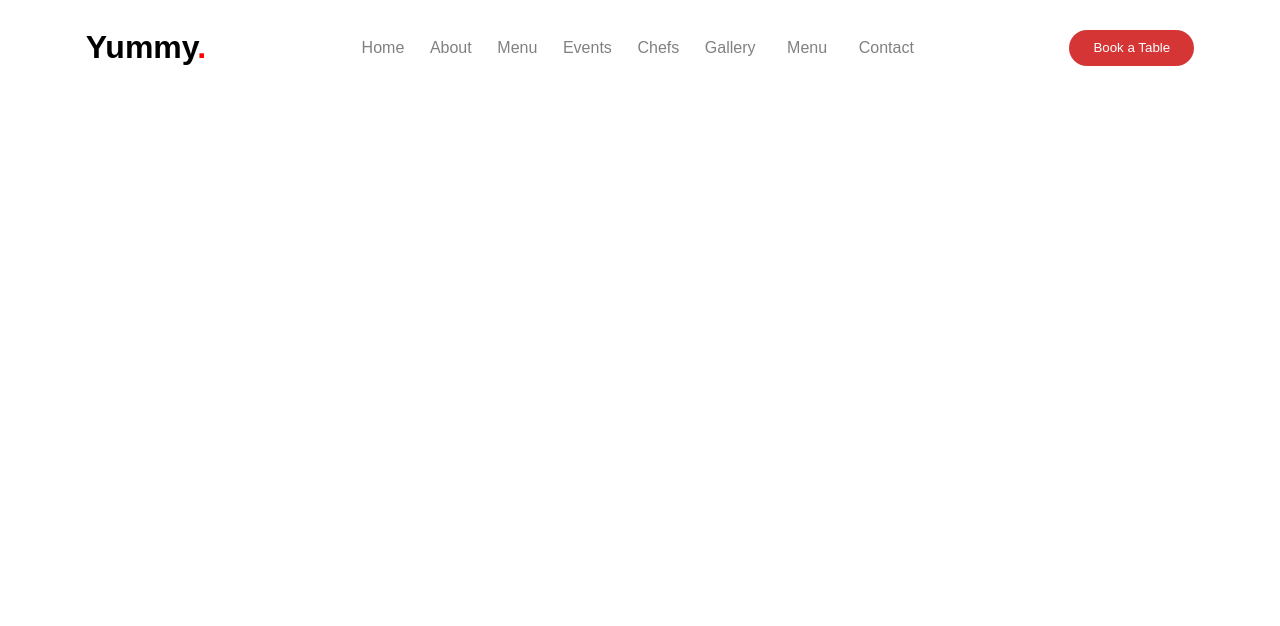
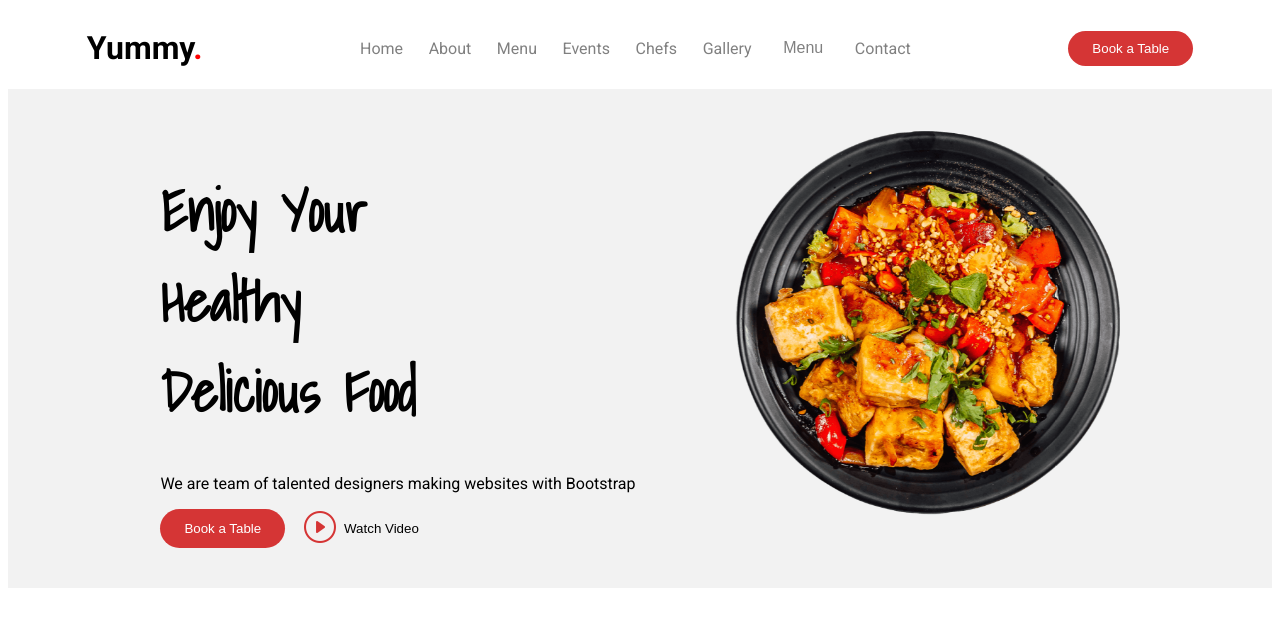
Before and after one commit to AmineElwafi/Amine_ELWAFI_finalproject_dom, a website: page index.html in a window 1280 px wide. Drawn offline with nearby package versions, Linux system fonts and the light colour scheme.

Commit message:
hero section

```diff
--- a/index.html
+++ b/index.html
@@ -10,6 +10,7 @@
     <link
         href="https://fonts.googleapis.com/css2?family=Roboto:ital,wght@0,100..900;1,100..900&family=Shadows+Into+Light&display=swap"
         rel="stylesheet">
+    <link rel="stylesheet" href="./node_modules/bootstrap-icons/font/bootstrap-icons.css">
     <title>Document</title>
 </head>
 
@@ -38,6 +39,18 @@
         </div>
         <button class="book-button">Book a Table</button>
     </header>
+    <div class="hero-sec">
+        <div class="hero-txt">
+            <h1 class="handwritten">Enjoy Your Healthy
+                Delicious Food</h1>
+            <p>We are team of talented designers making websites with Bootstrap</p>
+            <div class="hero-btns">
+                <button class="book-button">Book a Table</button>
+                    <button class="watch-vid-btn"><span class="watch-icon"><i class="bi bi-play-circle"></i></span> Watch Video</button>
+            </div>
+        </div>
+        <img class="floating-img" src="./public/images/menu/menu-item-1.png" alt="">
+    </div>
     <script src="./public/js/app.js"></script>
 </body>
 
--- /dev/null
+++ b/package.json
@@ -0,0 +1,5 @@
+{
+  "dependencies": {
+    "bootstrap-icons": "^1.13.1"
+  }
+}
--- a/public/css/app.css
+++ b/public/css/app.css
@@ -1,5 +1,5 @@
 body {
-    font-family: Arial, Helvetica, sans-serif
+    font-family: 'Roboto', sans-serif;
 }
 
 header {
@@ -108,3 +108,58 @@ h1>span {
 .dropdown:hover .dropbtn {
     color: #3d3d3d;
 }
+
+.hero-sec {
+    display: flex;
+    justify-content: space-around;
+    align-items: center;
+    background-color: #f2f2f2;
+    padding: 5vh 8vw;
+}
+
+.handwritten {
+    font-family: 'Shadows Into Light', cursive;
+    font-size: 3.5rem;
+    width: 20vw;
+}
+
+.watch-vid-btn {
+    background-color: transparent;
+    border: none;
+    display: flex;
+    align-items: center;
+    gap: 1vh;
+    cursor: pointer;
+}
+
+.watch-vid-btn:hover{
+    color: #d53535;
+    transition: 0.3s;
+}
+
+.watch-icon {
+    font-size: 2rem;
+    color: #d53535;
+}
+
+.hero-btns {
+    display: flex;
+    gap: 1vw;
+}
+
+.floating-img {
+    width: 30vw;
+    animation: float 3s ease-in-out infinite;
+}
+
+@keyframes float {
+    0% {
+        transform: translateY(0);
+    }
+    50% {
+        transform: translateY(-20px);
+    }
+    100% {
+        transform: translateY(0);
+    }
+}
```
Also changed, not shown: 2 other files.
